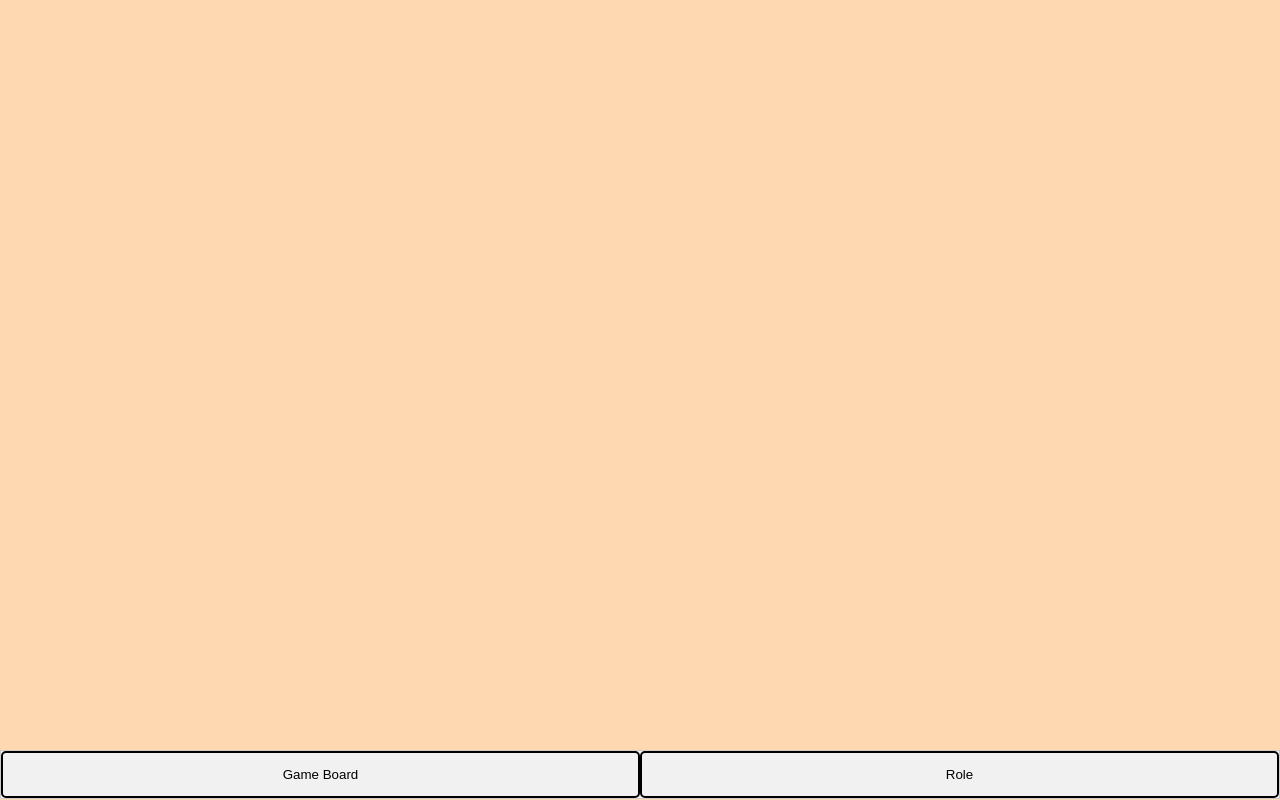
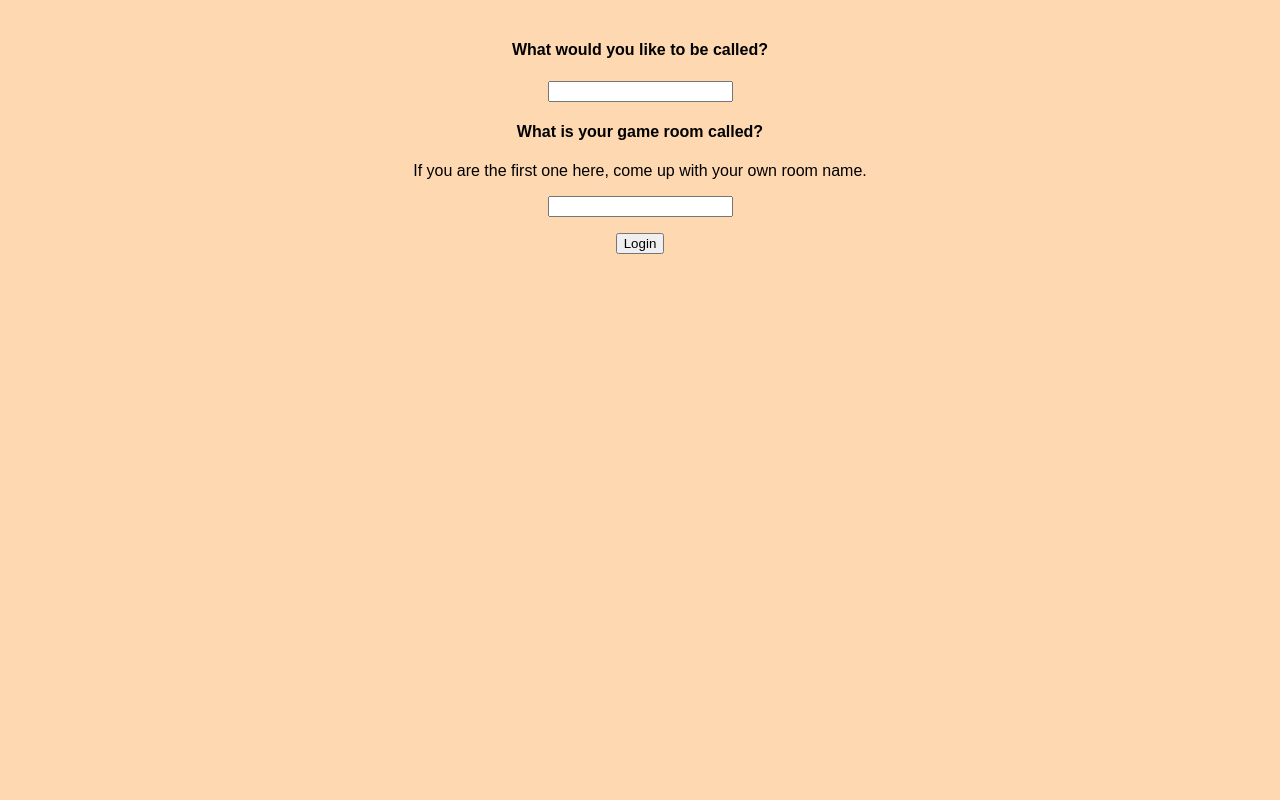
Before and after one commit to micah-rufsvold/hottinruf, a Python web app: template Sneaky Fashy/templates/index.html in a window 1280 px wide. Run offline with Jinja, Linux system fonts and the light colour scheme; the template is opened without the code that fills it, so the values that code supplies are empty.

Commit message:
Added some cookie functionality to sneaky fashy

```diff
--- a/Sneaky Fashy/templates/index.html
+++ b/Sneaky Fashy/templates/index.html
@@ -1,43 +1,16 @@
-{% extends 'base.html'%}
+{% extends 'base.html' %}
 
 {% block head %}
-    <title>Sneaky Fashy</title>
+    <title>Sneaky Fashy - Login</title>
 {% endblock %}
 
 {% block body %}
-
-<!-- Tab content -->
-<div id="Game Board" class="tabcontent">
-    <h3>Welcome, Name!</h3>
-    <p>Game status block</p>
-</div>
-
-<div id="Paris" class="tabcontent">
-    <h3>Welcome, Name!</h3>
-    <p>Your role is [role].</p>
-</div>
-
-
+    <form action = "/setcookie" method = "POST">
+        <p><h4>What would you like to be called?</h3></p>
+        <p><input type = 'text' name = 'nm'/></p>
+        <p><h4>What is your game room called?</h3></p>
+        <p>If you are the first one here, come up with your own room name.</p>
+        <p><input type = 'text' name = 'gm'/></p>
+        <p><input type = 'submit' value = 'Login'/></p>
+    </form>
 {% endblock %}
-
-{% block footer %}
-<div class="tab">
-    <button class="tablinks" onclick="openTab(event, 'Game Board')">Game Board</button>
-    <button class="tablinks" onclick="openTab(event, 'Role')">Role</button>
-</div>
-<script>
-    function openTab(evt, tabName) {
-      var i, tabcontent, tablinks;
-      tabcontent = document.getElementsByClassName("tabcontent");
-      for (i = 0; i < tabcontent.length; i++) {
-        tabcontent[i].style.display = "none";
-      }
-      tablinks = document.getElementsByClassName("tablinks");
-      for (i = 0; i < tablinks.length; i++) {
-        tablinks[i].className = tablinks[i].className.replace(" active", "");
-      }
-      document.getElementById(tabName).style.display = "block";
-      evt.currentTarget.className += " active";
-    }
-    </script>
-{% endblock %}
```
Also changed, not shown: Sneaky Fashy/sneaky_fashy.py (+13 -1 lines), Sneaky Fashy/templates/game.html (added, +43 -0 lines).
